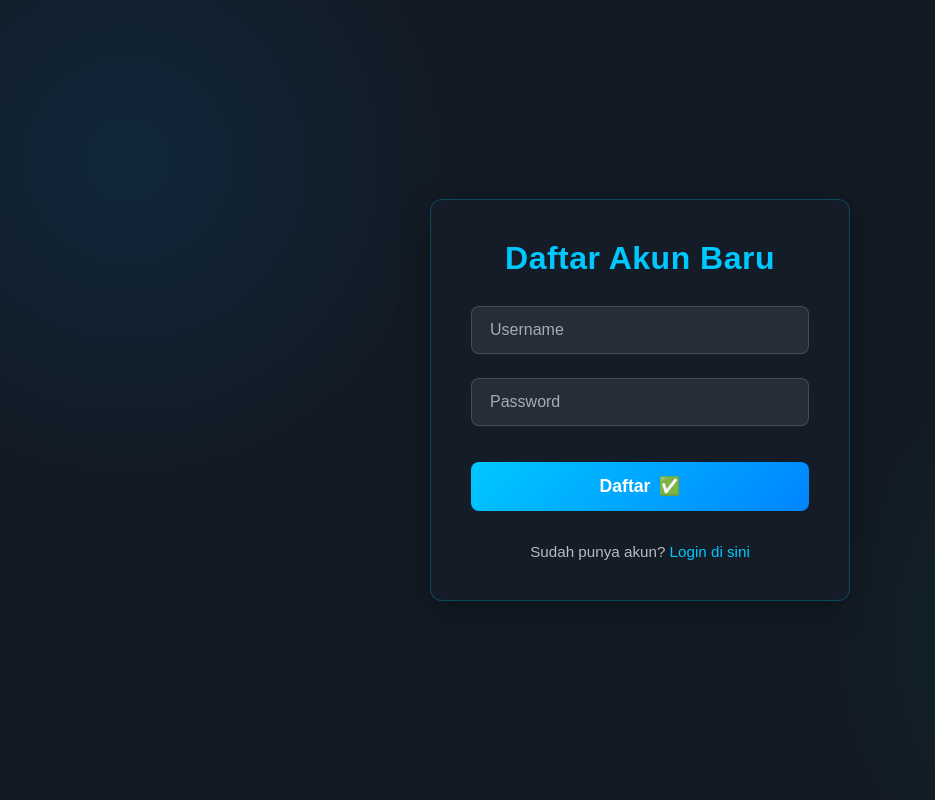
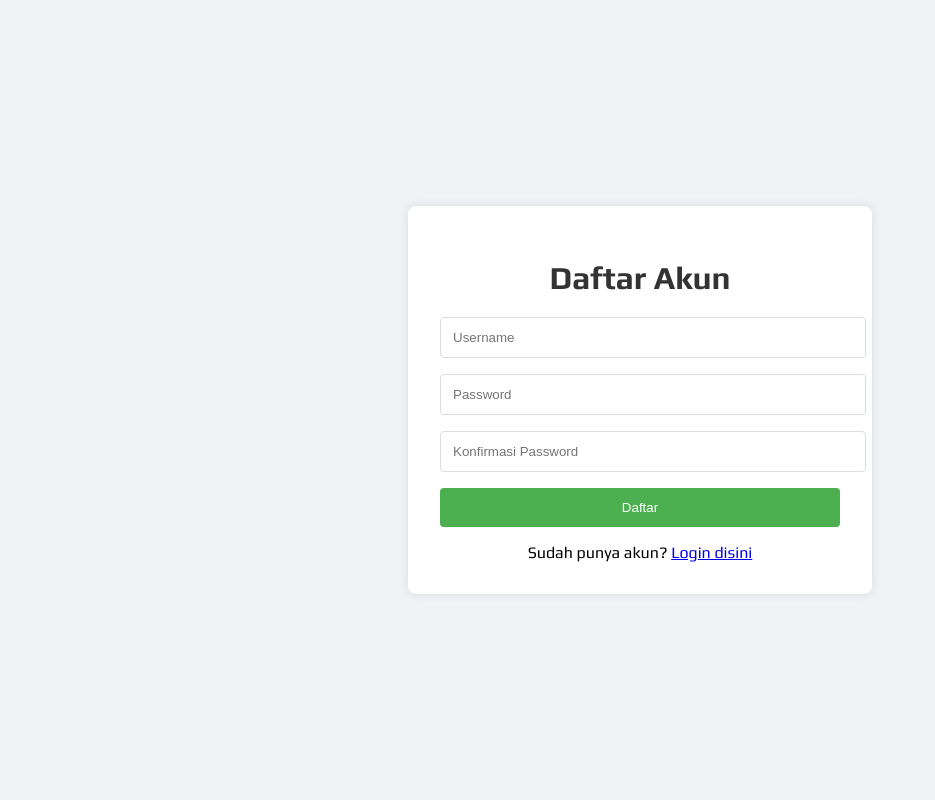
Before and after one commit to Arvan001/slot-edukasi, a Flask app: page /register in a window 1280 px wide. Shown: the whole page, without its empty margins (0-935 px from the left). Run offline with Flask 3, Linux system fonts and the light colour scheme.

Commit message:
Update register.html

```diff
--- a/templates/register.html
+++ b/templates/register.html
@@ -3,150 +3,74 @@
 <head>
     <meta charset="UTF-8">
     <meta name="viewport" content="width=device-width, initial-scale=1.0">
-  <title>Daftar Akun Slot VIP</title>
+    <title>Daftar Akun</title>
+    <link href="https://fonts.googleapis.com/css2?family=Play:wght@400;700&display=swap" rel="stylesheet">
     <style>
-    /* Base Styles */
-    * {
-      margin: 0;
-      padding: 0;
-      box-sizing: border-box;
-      font-family: 'Arial', sans-serif;
-    }
-
         body {
-      background-color: #121a24;
-      color: #ffffff;
-      min-height: 100vh;
+            font-family: 'Play', sans-serif;
+            background: #f0f2f5;
             display: flex;
             justify-content: center;
             align-items: center;
-      background-image:
-        radial-gradient(circle at 10% 20%, rgba(0, 150, 255, 0.1) 0%, transparent 25%),
-        radial-gradient(circle at 90% 80%, rgba(0, 200, 150, 0.1) 0%, transparent 25%);
+            height: 100vh;
+            margin: 0;
         }
-
-    /* Container Styles */
-    .login-container {
-      width: 90%;
-      max-width: 420px;
-      padding: 2.5rem;
-      background: rgba(20, 30, 40, 0.85);
-      border-radius: 12px;
-      box-shadow: 0 8px 32px rgba(0, 0, 0, 0.3);
-      border: 1px solid rgba(0, 180, 220, 0.3);
-      backdrop-filter: blur(8px);
+        .register-container {
+            background: white;
+            padding: 2rem;
+            border-radius: 8px;
+            box-shadow: 0 0 10px rgba(0,0,0,0.1);
+            width: 100%;
+            max-width: 400px;
         }
-
-    .login-container h2 {
+        h1 {
+            color: #333;
             text-align: center;
-      margin-bottom: 1.8rem;
-      color: #00c8ff;
-      font-size: 2rem;
-      font-weight: 600;
-      letter-spacing: 0.5px;
         }
-
-    /* Form Styles */
-    form {
-      display: flex;
-      flex-direction: column;
-      gap: 1.5rem;
+        .error {
+            color: red;
+            margin-bottom: 1rem;
         }
-
         input {
             width: 100%;
-      padding: 14px 18px;
-      border: 1px solid rgba(255, 255, 255, 0.15);
-      border-radius: 8px;
-      background: rgba(255, 255, 255, 0.08);
-      color: white;
-      font-size: 1rem;
-      transition: all 0.25s ease;
+            padding: 0.75rem;
+            margin-bottom: 1rem;
+            border: 1px solid #ddd;
+            border-radius: 4px;
         }
-
-    input::placeholder {
-      color: rgba(255, 255, 255, 0.6);
-    }
-
-    input:focus {
-      outline: none;
-      border-color: #00c8ff;
-      box-shadow: 0 0 0 3px rgba(0, 200, 255, 0.2);
-      background: rgba(255, 255, 255, 0.12);
-    }
-
         button {
-      padding: 14px;
-      background: linear-gradient(135deg, #00c8ff 0%, #0084ff 100%);
+            width: 100%;
+            padding: 0.75rem;
+            background: #4CAF50;
             color: white;
             border: none;
-      border-radius: 8px;
-      font-size: 1.1rem;
-      font-weight: 600;
+            border-radius: 4px;
             cursor: pointer;
-      transition: all 0.25s ease;
-      margin-top: 0.8rem;
-      display: flex;
-      align-items: center;
-      justify-content: center;
-      gap: 8px;
         }
-
-    button:hover {
-      transform: translateY(-2px);
-      box-shadow: 0 5px 15px rgba(0, 200, 255, 0.3);
-    }
-
-    button:active {
-      transform: translateY(0);
-    }
-
-    /* Link Styles */
-    p {
+        .login-link {
             text-align: center;
-      margin-top: 2rem;
-      color: rgba(255, 255, 255, 0.7);
-      font-size: 0.95rem;
-    }
-
-    a {
-      color: #00c8ff;
-      text-decoration: none;
-      font-weight: 500;
-      transition: all 0.2s ease;
-    }
-
-    a:hover {
-      color: #00e1ff;
-      text-decoration: underline;
-    }
-
-    /* Responsive Design */
-    @media (max-width: 480px) {
-      .login-container {
-        padding: 1.8rem;
-      }
-
-      .login-container h2 {
-        font-size: 1.7rem;
-        margin-bottom: 1.5rem;
-      }
-
-      input, button {
-        padding: 12px 16px;
-      }
+            margin-top: 1rem;
         }
     </style>
 </head>
 <body>
-  <div class="login-container">
-    <h2>Daftar Akun Baru</h2>
+    <div class="register-container">
+        <h1>Daftar Akun</h1>
+
+        {% if error %}
+        <div class="error">{{ error }}</div>
+        {% endif %}
+
         <form method="POST">
             <input type="text" name="username" placeholder="Username" required>
             <input type="password" name="password" placeholder="Password" required>
-      <button type="submit">Daftar <span>✅</span></button>
+            <input type="password" name="confirm_password" placeholder="Konfirmasi Password" required>
+            <button type="submit">Daftar</button>
         </form>
-    <p>Sudah punya akun? <a href="{{ url_for('login') }}">Login di sini</a></p>
+
+        <div class="login-link">
+            Sudah punya akun? <a href="{{ url_for('login') }}">Login disini</a>
+        </div>
     </div>
 </body>
 </html>
```
Lines whose indentation alone changed are shown as unchanged.
